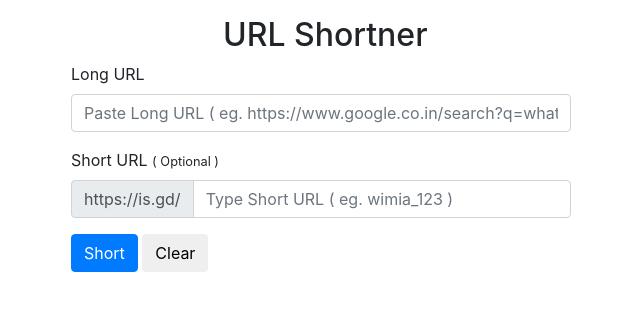
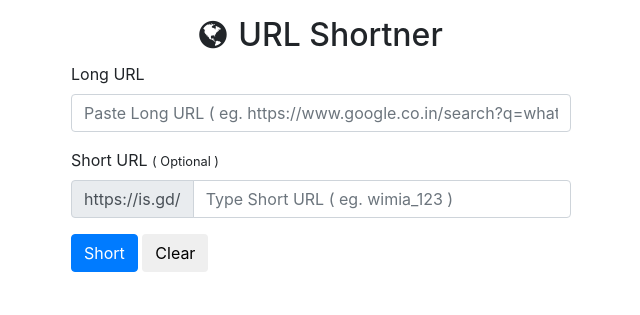
Before and after one commit to ajay-maven/jQuery, a plain HTML site: page index.html in a window 1280 px wide. Shown: the whole page, without its empty margins (319-959 px from the left). Drawn offline with nearby package versions, Linux system fonts and the light colour scheme.

Commit message:
Update index.html

```diff
--- a/index.html
+++ b/index.html
@@ -104,7 +104,7 @@
         <div class="circle"></div>
     </div>
     <div class="container">
-        <h2 class="text-center mt-3"><i class="fa fa-glober "></i> URL Shortner</h2>
+        <h2 class="text-center mt-3"><i class="fa fa-globe r"></i> URL Shortner</h2>
         <div class="form-horizontal form-width-fix">
             <div class="form-group">
                 <label>Long URL</label>
```
